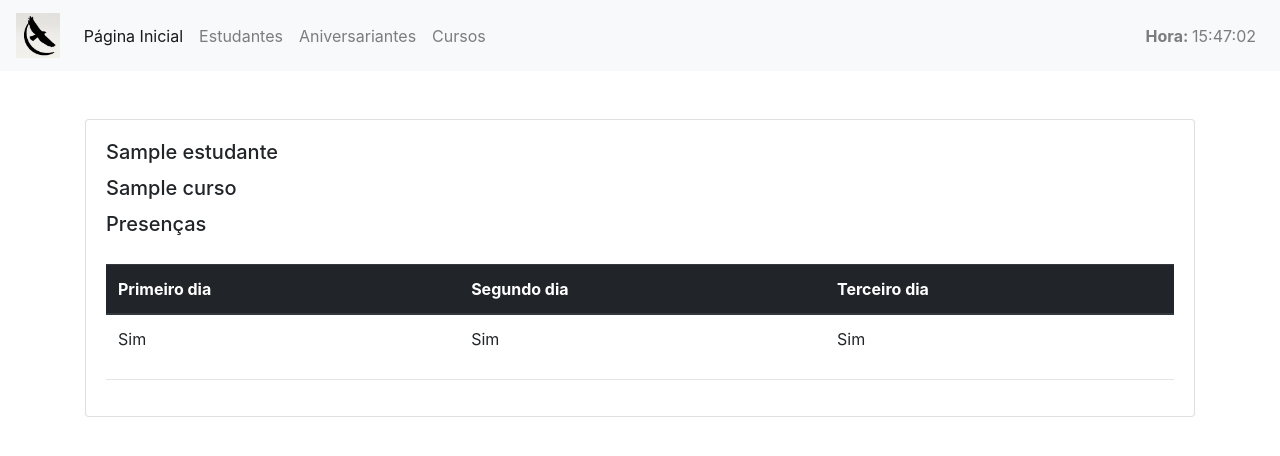
After one commit to alexsteeve/escoladasnacoesbranch, a Django app: page /curso/periodo/pendencia/1 in a window 1280 px wide. The commit adds this page. Shown: the top 456 px of the page. Run offline with Django 3.2, Linux system fonts and the light colour scheme; tables that the repository leaves empty hold one stand-in row (values such as "Sample post"); some libraries are stand-ins or nearby versions.

Commit message:
Nova tela para o Check-in

```diff
--- /dev/null
+++ b/website/templates/website/cursoperiodopendencia.html
@@ -0,0 +1,55 @@
+{% extends "website/_layouts/base.html" %}
+
+{% block title %}Pendencia do Estudante{% endblock %}
+
+{% block conteudo %}
+<div class="container mt-5">
+  <div class="row">
+    <div class="col-lg-12 col-md-12 col-sm-12 col-xs-12">
+      <div class="card">
+        <div class="card-body">
+          <h5 class="card-title">{{ cursoperiodoestudante.estudante.nome }}</h5>
+          <h5 class="card-title">{{ cursoperiodoestudante.cursoPeriodo.curso.nome }}</h5>
+          <h5 class="card-title">Presenças</h5>
+
+            <table class="table">
+              <tbody>
+                  <tr>
+                      <table class="table">
+                        <thead class="thead-dark">
+                          <tr>
+                            <th scope="col">Primeiro dia</th>
+                            <th scope="col">Segundo dia</th>
+                            <th scope="col">Terceiro dia</th>
+                          </tr>
+                          </thead>
+                          <tbody>
+                            <tr>
+                              {% if cursoperiodoestudante.presencas == 0 %}
+                                <td>Não</td>
+                              {% else %}
+                                <td>Sim</td>
+                              {% endif %}
+                              {% if cursoperiodoestudante.financeiro == 0 %}
+                                <td>Não</td>
+                              {% else %}
+                                <td>Sim</td>
+                              {% endif %}
+                              {% if cursoperiodoestudante.provas == 0 %}
+                                <td>Não</td>
+                              {% else %}
+                                <td>Sim</td>
+                              {% endif %}
+                            </tr>
+                          </tbody>
+                        </table>
+                  </tr>
+              </tbody>
+            </table>
+          <hr />
+        </div>
+      </div>
+    </div>
+  </div>
+</div>
+{% endblock %}
--- a/website/templates/website/cursos.html
+++ b/website/templates/website/cursos.html
@@ -17,7 +17,7 @@
                         <thead class="thead-dark">
                           <tr>
                             <th scope="col">Ano do Curso</th>
-                            <th scope="col">Semestre</th>
+                            <th scope="col">Período</th>
                             <th scope="col">Local do Curso</th>
                             <th scope="col">Dia da Semana</th>
                           </tr>
--- a/website/templates/website/estudante.html
+++ b/website/templates/website/estudante.html
@@ -55,7 +55,7 @@
                               <td>{{ cursoperiodoestudante.cursoPeriodo.ano }}</td>
                               <td>{{ cursoperiodoestudante.cursoPeriodo.semestre }}</td>
                                 {% if cursoperiodoestudante.aprovacao == 0 %}
-                                  <td> Sim </td>
+                              <td><a class="nav-link" href="{% url 'website:curso_periodo_pendencia' pk=cursoperiodoestudante.id %}">Sim</a></td>
                                 {% else %}
                                   <td> Não </td>
                                 {% endif %}
--- a/website/urls.py
+++ b/website/urls.py
@@ -1,6 +1,6 @@
 from website.views import IndexTemplateView,  \
-     EstudanteListView, EstudanteCreateView, EstudanteUpdateView , EstudanteDeleteView, AniversariantesListView, \
-     EstudantePerfilView, CursoListView, CursoPerfilView, CursoPeriodoView
+     EstudanteListView, EstudanteCreateView, EstudanteUpdateView, EstudanteDeleteView, AniversariantesListView, \
+     EstudantePerfilView, CursoListView, CursoPerfilView, CursoPeriodoView, CursoPeriodoPendencia
 
 from django.urls import path
 
@@ -37,4 +37,7 @@ urlpatterns = [
     # GET /cursos/periodo/perfil/{pk}
     path('curso/periodo/perfil/<pk>', CursoPeriodoView.as_view(), name="periodo_curso"),
 
+    # GET /cursos/periodo/perfil/{pk}
+    path('curso/periodo/pendencia/<pk>', CursoPeriodoPendencia.as_view(), name="curso_periodo_pendencia"),
+
 ]
--- a/website/views.py
+++ b/website/views.py
@@ -19,6 +19,7 @@ class EstudanteListView(ListView):
     template_name = "website/lista.html"
     model = Estudante
     context_object_name = "estudantes"
+    ordering = ['nome']
 
 # CADASTRAMENTO DE ESTUDANTES
 # ----------------------------------------------
@@ -118,3 +119,11 @@ class CursoPeriodoView(DetailView):
         context = super(CursoPeriodoView, self).get_context_data(**kwargs)
         context['cursoperiodoestudante'] = CursoPeriodoEstudante.objetos.filter(cursoPeriodo_id=self.kwargs['pk'])
         return context
+
+
+# DETALHE DA PENDENCIA DO ESTUDANTE
+
+class CursoPeriodoPendencia(DetailView):
+    template_name = "website/cursoperiodopendencia.html"
+    model = CursoPeriodoEstudante
+    context_object_name = "cursoperiodoestudante"
```
